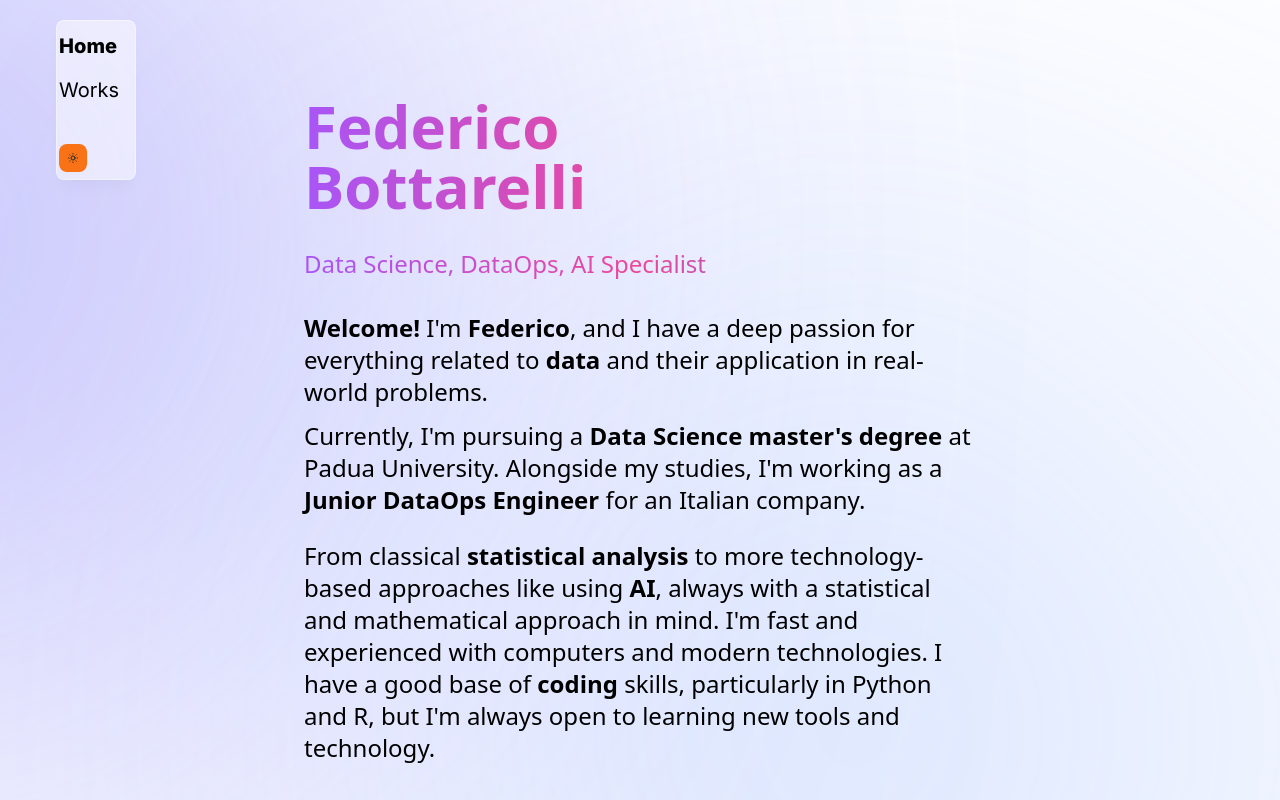
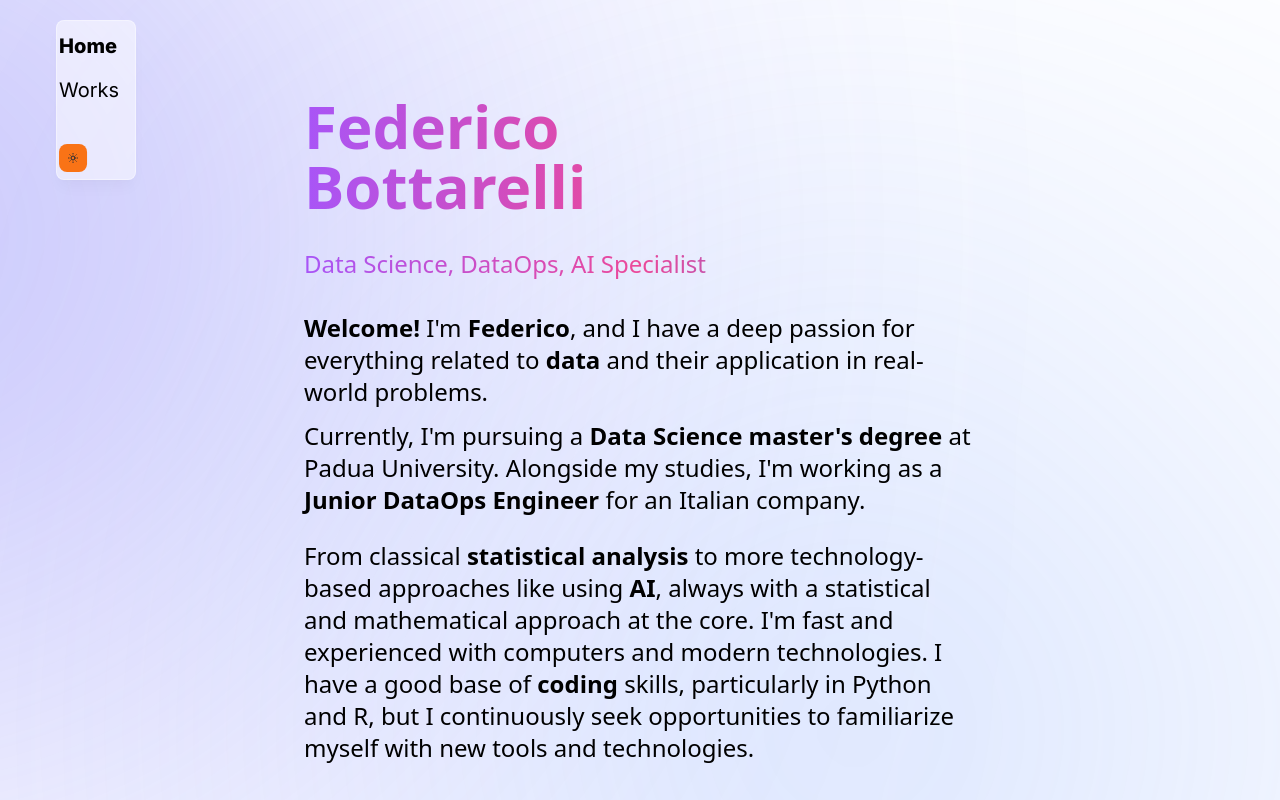
Before and after one commit to fbottarelli/personal-portfolio, a Next.js app: page / in a window 1280 px wide. Shown: the top 800 px of the page. Built offline with nearby package versions, Linux system fonts and the light colour scheme.

Commit message:
header smaller and intro changed

```diff
--- a/src/components/header.tsx
+++ b/src/components/header.tsx
@@ -10,7 +10,7 @@ const Nav = () => {
         <>
             <div className='z-20'>
                 {/* <div className="sticky"> */}
-                <motion.div className="fixed top-0 right-1/2 h-[5rem] w-full rounded-none border border-white border-opacity-40 bg-white bg-opacity-90 shadow-lg shadow-black/[0.03] backdrop-blur-[0.2rem] lg:bg-opacity-50 lg:backdrop-blur-[0.1rem] lg:top-5 lg:left-4 lg:h-[10rem] lg:w-20 lg:rounded-lg dark:bg-gray-950 dark:border-black/40 dark:bg-opacity-75"
+                <motion.div className="fixed top-0 right-1/2 h-[4rem] w-full rounded-none border border-white border-opacity-40 bg-white bg-opacity-90 shadow-lg shadow-black/[0.03] backdrop-blur-[0.2rem] lg:bg-opacity-50 lg:backdrop-blur-[0.1rem] lg:top-5 lg:left-4 lg:h-[10rem] lg:w-20 lg:rounded-lg dark:bg-gray-950 dark:border-black/40 dark:bg-opacity-75"
                                 initial={{ y: -100, x: "+50%", opacity: 0 }}
                                 animate={{ y: 0, x: "+50%", opacity: 1 }}>
                 </motion.div>
@@ -21,7 +21,7 @@ const Nav = () => {
                     delay: 0.2,
                     }}
                 >
-                    <nav className="fixed top-8 left-1/2 transform -translate-x-1/2 mb-10 flex flex-row justify-center lg:fixed lg:top-8 lg:left-28 lg:flex-col lg:mb-0">
+                    <nav className="fixed top-5 left-1/2 transform -translate-x-1/2 mb-10 flex flex-row justify-center lg:fixed lg:top-8 lg:left-28 lg:flex-col lg:mb-0">
                     {/*<div className="flex flex-row md:flex-col">*/}
                         <Link href="/" className="mr-12 lg:mb-4 font-extrabold text-xl">Home</Link>
                         {/*<Link href="/about" className="mr-4 md:mr-0">About me</Link>*/}
--- a/src/components/intro.tsx
+++ b/src/components/intro.tsx
@@ -88,7 +88,7 @@ export default function Intro() {
           }}
       >
         <p className='text-2xl my-6'>
-          From classical <strong>statistical analysis</strong> to more technology-based approaches like using <strong>AI</strong>, always with a statistical and mathematical approach in mind. I&apos;m fast and experienced with computers and modern technologies. I have a good base of <strong>coding</strong> skills, particularly in Python and R, but I&apos;m always open to learning new tools and technology.
+          From classical <strong>statistical analysis</strong> to more technology-based approaches like using <strong>AI</strong>, always with a statistical and mathematical approach at the core. I&apos;m fast and experienced with computers and modern technologies. I have a good base of <strong>coding</strong> skills, particularly in Python and R, but I continuously seek opportunities to familiarize myself with new tools and technologies.
         </p>
         </motion.div>
 
@@ -117,7 +117,7 @@ export default function Intro() {
 
         <a
           className="group bg-white px-7 py-3 flex items-center gap-2 rounded-full outline-none focus:scale-110 hover:scale-110 active:scale-105 transition cursor-pointer borderBlack dark:bg-white/10"
-          href="/FedericoBottarelli_CV.pdf"
+          href="FedericoBottarelli_CV.pdf"
           download
         >
           Download CV{" "}
```
